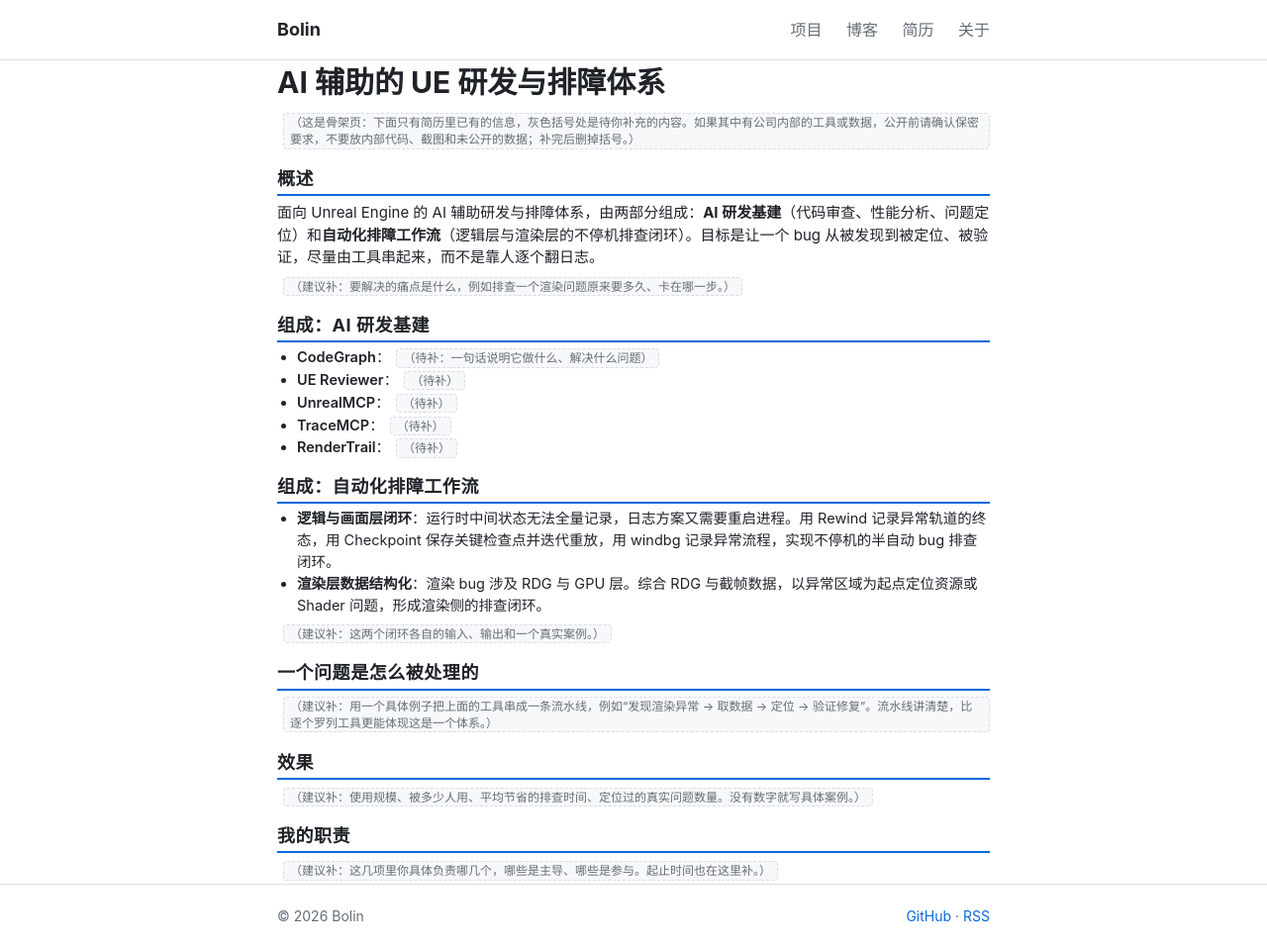
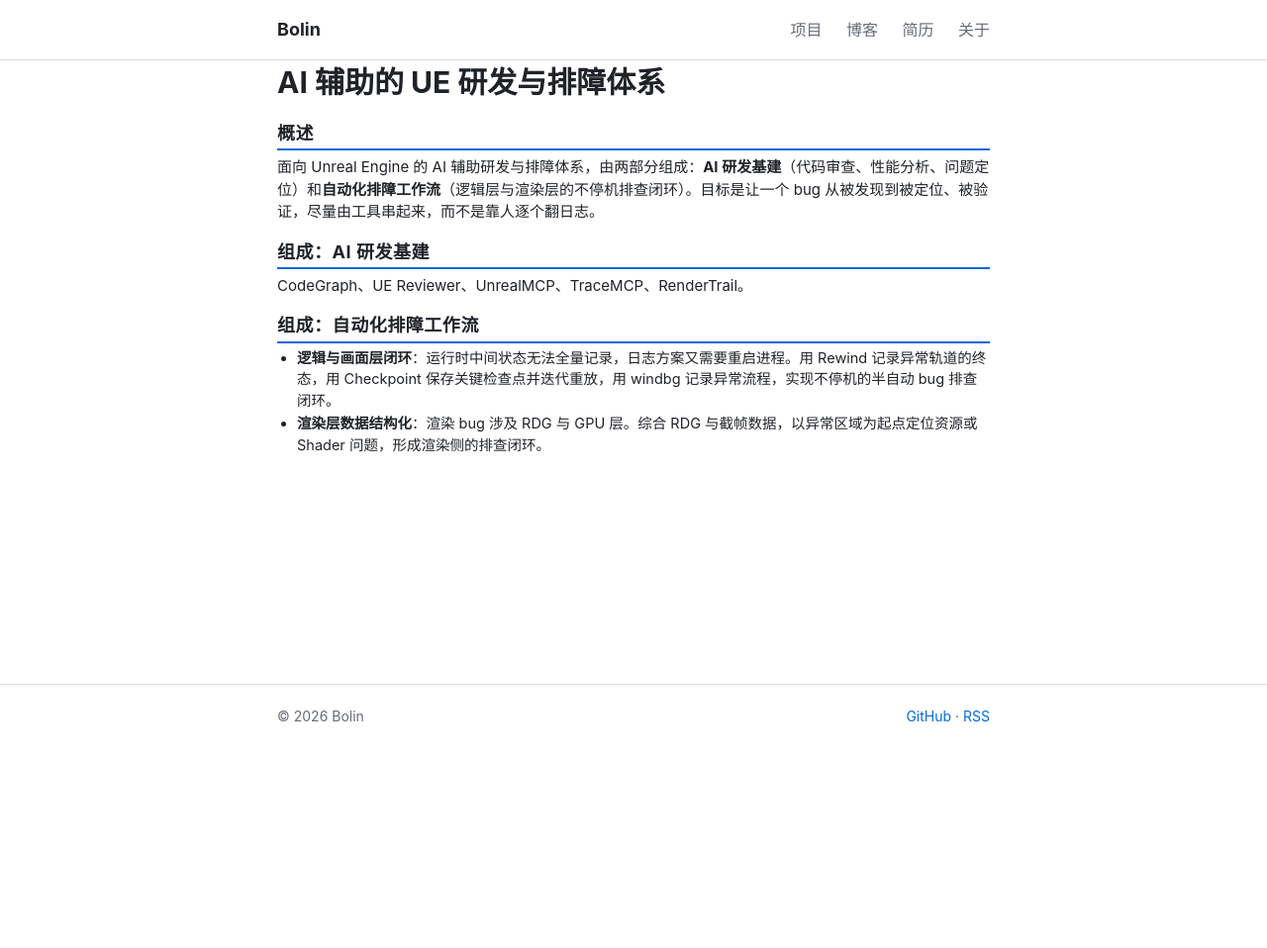
Before and after one commit to bolin12/bolin12.github.io, a Jekyll site: the page built from projects/ue-ai-infra.md, in a window 1280 px wide. Shown: the whole page at 99% size. Built offline with Jekyll 4.4.1, drawn with Linux system fonts in a browser that asks for light colours; after the commit the page ends 900 px from its top, so only the background shows below that.

```diff
--- a/_data/projects.yml
+++ b/_data/projects.yml
@@ -2,7 +2,8 @@
   desc: 将神经材质接入 Unreal Engine 并做性能优化,配套可复现的 GPU 基准、基线与回归检查。
   url: /projects/neural-bsdf-perf/
   tags: [Unreal Engine, GPU, Benchmark]
+# TODO(补充): 卡片描述可以在项目页补完后再润色
 - name: AI 辅助的 UE 研发与排障体系
-  desc: AI 研发基建加自动化排障工作流:代码审查、性能分析、问题定位,以及不停机的排查闭环。(待补充)
+  desc: AI 研发基建加自动化排障工作流:代码审查、性能分析、问题定位,以及不停机的排查闭环。
   url: /projects/ue-ai-infra/
   tags: [Unreal Engine, MCP, AI]
--- a/_data/resume.yml
+++ b/_data/resume.yml
@@ -25,10 +25,14 @@ sections:
         points:
           - label: 引擎特性开发
             text: Unreal Engine 渲染特性定制（调试视图、光束遮蔽、半透明阴影、灯光函数）；引擎插件移植与多平台画质适配。
-            note: （分类依据：这一类是“做出新能力”。我没写“物理”，因为简历里没有相关工作，做过的话告诉我；建议补：移植了哪些插件、覆盖哪些平台）
+            # TODO(补充): 移植了哪些插件、覆盖哪些平台
+            note: （分类依据：这一类是“做出新能力”。我没写“物理”，因为简历里没有相关工作，做过的话告诉我）
           - label: 性能、稳定性与工具链
             text: 性能与资源：骨骼剔除、Shader 变体清理、离线阴影压缩、HLOD 卸载、纹理降级、资源流送分帧，支持多平台资产与材质分离，编辑器与运行时统一管理。工具与稳定性：开发模型面数、像素开销、场景资源统计等调试与统计工具；定位并修复数值精度、资产导入、Shader 翻译及图形 API 相关崩溃，结合 RenderDoc、Unreal Insights、ProfileGPU 分析渲染异常与性能瓶颈。
-            note: （分类依据：这一类是“守住质量和效率”，由原来两类合并而来；建议补：cook/打包流程里你具体做了什么；补数字：Shader 变体减少多少、内存降低 X MB、加载缩短 X%、GPU 耗时降低多少、修复崩溃的数量或影响范围、谁在用统计工具）
+            # TODO(补充): cook/打包流程里你具体做了什么
+            # TODO(补充): 数字 —— Shader 变体减少多少、内存降低 X MB、加载缩短 X%、GPU 耗时降低多少
+            # TODO(补充): 修复崩溃的数量或影响范围；统计工具谁在用、节省了多少排查时间
+            note: （分类依据：这一类是“守住质量和效率”，由原来两类合并而来）
 
       - title: 广州腾讯科技有限公司
         sub: 游戏引擎开发（实习）：移植移动端 Overdraw 调试视图，开启 VRS
@@ -45,7 +49,8 @@ sections:
         points:
           - label: 适配与优化
             text: 将神经材质接入 Unreal Engine 并做性能优化。
-            note: （原文只有一句，待展开。建议补：推理耗时、与 baseline 对比、效果图、用了哪些优化手段，如 packed-fp16、tensor core 可行性评估）
+            # TODO(补充): 这一条原文只有一句，需要展开 —— 推理耗时、与 baseline 对比、效果图、
+            #             用了哪些优化手段（如 packed-fp16、tensor core 可行性评估）
           - label: 基准与归档
             text: 固定渲染环境并批量计时，用 nvidia-smi 采样 GPU 时钟识别降频；归档 190 份报告、33 个 2048px 实验、4 套测量协议。
           - label: 可比性处理
@@ -55,15 +60,17 @@ sections:
 
       - title: AI 辅助的 UE 研发与排障体系
         page: /projects/ue-ai-infra/
-        note: （按你的想法：AI 研发基建从公司经历挪到这里，与自动化排障工作流合并成一条；时间取排障工作流的 2026.07，AI 基建部分的起止时间待补）
+        # TODO(补充): AI 研发基建部分的起止时间（现在的时间取排障工作流的 2026.07）
+        note: （按你的想法：AI 研发基建从公司经历挪到这里，与自动化排障工作流合并成一条）
         date: 2026.07–至今
         points:
           - label: AI 研发基建
             text: 面向 Unreal Engine 的 AI 辅助研发工作流（CodeGraph、UE Reviewer、UnrealMCP、TraceMCP、RenderTrail），覆盖代码审查、性能分析、问题定位；探索自动化调试闭环，推动 AI 在引擎研发流程中的落地。
-            note: （建议补：你具体负责哪几个、使用规模、节省了多少时间）
+            # TODO(补充): 你具体负责哪几个、使用规模、节省了多少时间
           - label: 逻辑与画面层闭环
             text: 运行时中间状态无法全量记录、日志方案需重启进程。用 Rewind 记录异常轨道终态，Checkpoint 保存关键检查点并迭代重放，windbg 记录异常流程，实现不停机的半自动 bug 排查闭环。
             note: （原文偏长，我已精简，可核对）
           - label: 渲染层数据结构化
             text: 渲染 bug 涉及 RDG 与 GPU 层，综合 RDG 与截帧数据，以异常区域为起点定位资源或 Shader 问题，形成渲染侧排查闭环。
-            note: （原文“最终窗口异常区域作为排查起点”表述不清，我按理解改写，请核对原意；建议补：定位过多少个真实问题）
+            # TODO(补充): 用它定位过多少个真实问题
+            note: （原文“最终窗口异常区域作为排查起点”表述不清，我按理解改写，请核对原意）
--- a/projects/ue-ai-infra.md
+++ b/projects/ue-ai-infra.md
@@ -4,31 +4,41 @@ title: AI 辅助的 UE 研发与排障体系
 permalink: /projects/ue-ai-infra/
 body_class: resume
 ---
-<p class="note">（这是骨架页：下面只有简历里已有的信息，灰色括号处是待你补充的内容。如果其中有公司内部的工具或数据，公开前请确认保密要求，不要放内部代码、截图和未公开的数据；补完后删掉括号。）</p>
+<!--
+  TODO(补充) —— 这个页面还是骨架。下面的 HTML 注释是待补内容，网页上看不到；补完后把对应注释换成正文。
+  若涉及公司内部的工具或数据，公开前请确认保密要求，不要放内部代码、截图和未公开的数据。
+-->
 
 ## 概述
 面向 Unreal Engine 的 AI 辅助研发与排障体系，由两部分组成：**AI 研发基建**（代码审查、性能分析、问题定位）和**自动化排障工作流**（逻辑层与渲染层的不停机排查闭环）。目标是让一个 bug 从被发现到被定位、被验证，尽量由工具串起来，而不是靠人逐个翻日志。
 
-<span class="note">（建议补：要解决的痛点是什么，例如排查一个渲染问题原来要多久、卡在哪一步。）</span>
+<!-- TODO(补充): 要解决的痛点是什么，例如排查一个渲染问题原来要多久、卡在哪一步。 -->
 
 ## 组成：AI 研发基建
-- **CodeGraph**：<span class="note">（待补：一句话说明它做什么、解决什么问题）</span>
-- **UE Reviewer**：<span class="note">（待补）</span>
-- **UnrealMCP**：<span class="note">（待补）</span>
-- **TraceMCP**：<span class="note">（待补）</span>
-- **RenderTrail**：<span class="note">（待补）</span>
+CodeGraph、UE Reviewer、UnrealMCP、TraceMCP、RenderTrail。
+
+<!-- TODO(补充): 每个工具一句话说明它做什么、解决什么问题：
+  - CodeGraph:
+  - UE Reviewer:
+  - UnrealMCP:
+  - TraceMCP:
+  - RenderTrail:
+-->
 
 ## 组成：自动化排障工作流
 - **逻辑与画面层闭环**：运行时中间状态无法全量记录，日志方案又需要重启进程。用 Rewind 记录异常轨道的终态，用 Checkpoint 保存关键检查点并迭代重放，用 windbg 记录异常流程，实现不停机的半自动 bug 排查闭环。
 - **渲染层数据结构化**：渲染 bug 涉及 RDG 与 GPU 层。综合 RDG 与截帧数据，以异常区域为起点定位资源或 Shader 问题，形成渲染侧的排查闭环。
 
-<span class="note">（建议补：这两个闭环各自的输入、输出和一个真实案例。）</span>
+<!-- TODO(补充): 这两个闭环各自的输入、输出和一个真实案例。 -->
 
-## 一个问题是怎么被处理的
-<span class="note">（建议补：用一个具体例子把上面的工具串成一条流水线，例如“发现渲染异常 → 取数据 → 定位 → 验证修复”。流水线讲清楚，比逐个罗列工具更能体现这是一个体系。）</span>
+<!--
+  TODO(补充) —— 新增小节「一个问题是怎么被处理的」
+  用一个具体例子把上面的工具串成一条流水线，例如“发现渲染异常 → 取数据 → 定位 → 验证修复”。
+  流水线讲清楚，比逐个罗列工具更能体现这是一个体系。
 
-## 效果
-<span class="note">（建议补：使用规模、被多少人用、平均节省的排查时间、定位过的真实问题数量。没有数字就写具体案例。）</span>
+  TODO(补充) —— 新增小节「效果」
+  使用规模、被多少人用、平均节省的排查时间、定位过的真实问题数量。没有数字就写具体案例。
 
-## 我的职责
-<span class="note">（建议补：这几项里你具体负责哪几个，哪些是主导、哪些是参与。起止时间也在这里补。）</span>
+  TODO(补充) —— 新增小节「我的职责」
+  这几项里你具体负责哪几个，哪些是主导、哪些是参与；AI 研发基建部分的起止时间也在这里补。
+-->
```
Also changed, not shown: projects/neural-bsdf-perf.md (+5 -2 lines).
